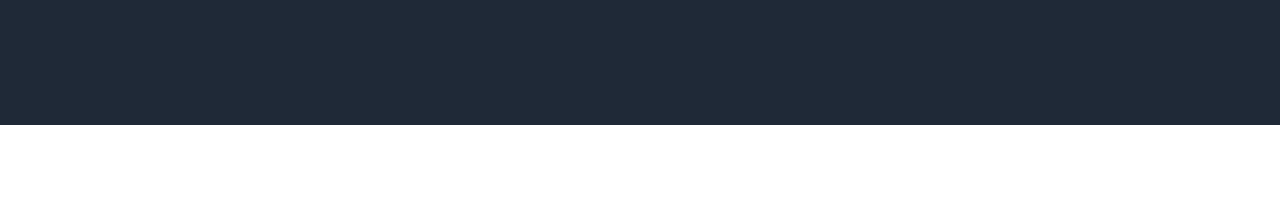
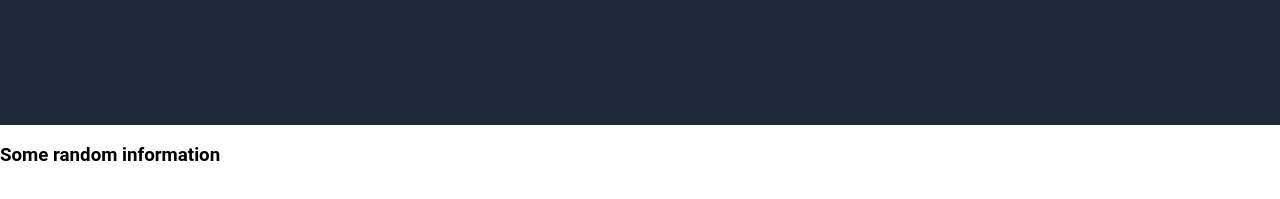
Before and after one commit to chootybeeks/odin-landing_page, a plain HTML site: page index.html in a window 1280 px wide. Shown: the part 499-698 px from the top of the page. Drawn offline with Linux system fonts and the light colour scheme.

Commit message:
Add information section header

```diff
--- a/index.html
+++ b/index.html
@@ -22,11 +22,17 @@
             <h2>This website is awesome</h2>
             <p>This website has some subtext that goes here under the main title. It's a smaller font and the color is lower contrast</p>
             <div class="button">
-                <button type="button">Sign Up</button>
+                <button>Sign Up</button>
             </div>
         </div>
         <div><img src="https://media.istockphoto.com/photos/close-up-of-woman-hands-typing-business-report-on-a-laptop-computer-picture-id1350926592?s=612x612" alt="Woman Working On Laptop"></div>
     </div>
 
+    <div class="info">
+        <div class="info-header">
+            <h3>Some random information</h3>
+        </div>
+    </div>
+
 </body>
 </html>
```
